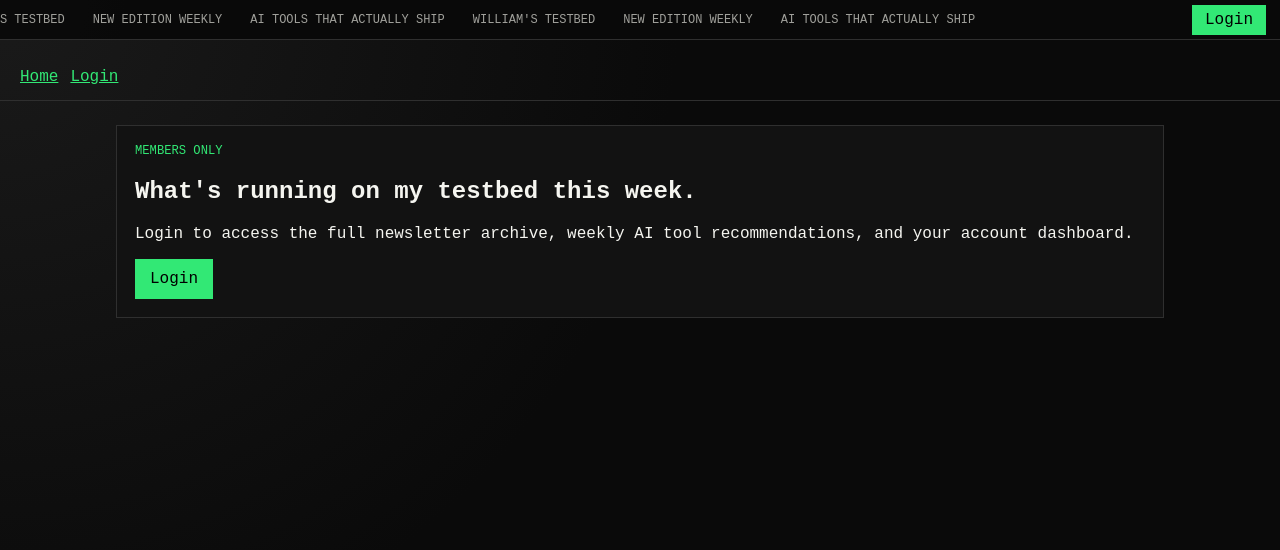
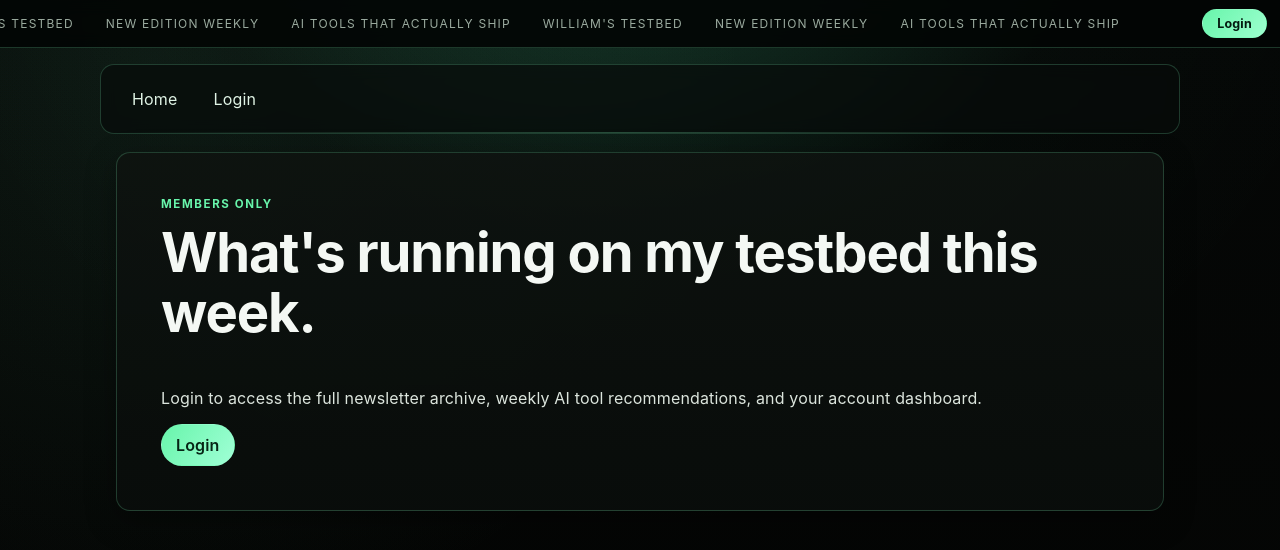
Before and after one commit to wdorman-tech/williams-testbed-newsletter, a React (Vite) app: page / in a window 1280 px wide. Shown: the top 550 px of the page. Built offline with nearby package versions, Linux system fonts and the light colour scheme; no server answers.

Commit message:
updated ui a little bit

```diff
--- a/src/components/AppLayout.jsx
+++ b/src/components/AppLayout.jsx
@@ -24,7 +24,7 @@ export default function AppLayout({ children }) {
           </button>
         )}
       </nav>
-      <main className="main-content">{children}</main>
+      <main className="main-content page-surface">{children}</main>
     </div>
   );
 }
--- a/src/pages/ArchivePage.jsx
+++ b/src/pages/ArchivePage.jsx
@@ -31,8 +31,9 @@ export default function ArchivePage() {
   }
 
   return (
-    <section className="card">
-      <h2>Past Editions</h2>
+    <section className="card reveal">
+      <h2 className="section-title">Past Editions</h2>
+      <p className="section-subtle">Published member editions from previous weeks.</p>
       {error && <p className="message">{error}</p>}
       {!items.length && !error && <p>No newsletters have been published yet.</p>}
       <ul className="list">
--- a/src/pages/LandingPage.jsx
+++ b/src/pages/LandingPage.jsx
@@ -2,7 +2,7 @@ import { Link } from "react-router-dom";
 
 export default function LandingPage() {
   return (
-    <section className="card">
+    <section className="card hero-card reveal">
       <p className="eyebrow">MEMBERS ONLY</p>
       <h1>What's running on my testbed this week.</h1>
       <p>
--- a/src/pages/LoginPage.jsx
+++ b/src/pages/LoginPage.jsx
@@ -44,7 +44,7 @@ export default function LoginPage() {
   };
 
   return (
-    <section className="card narrow">
+    <section className="card narrow reveal">
       <h2>{mode === "login" ? "Login" : "Create account"}</h2>
       <form onSubmit={handleSubmit} className="form-grid">
         <input
--- a/src/pages/NewsletterPage.jsx
+++ b/src/pages/NewsletterPage.jsx
@@ -54,7 +54,7 @@ export default function NewsletterPage() {
   }
 
   return (
-    <article className="card">
+    <article className="card reveal">
       <h2>{item.title}</h2>
       <p className="muted">{item.summary}</p>
       <button type="button" className="button" onClick={copyLink}>
--- a/src/pages/SettingsPage.jsx
+++ b/src/pages/SettingsPage.jsx
@@ -48,7 +48,7 @@ export default function SettingsPage() {
   };
 
   return (
-    <section className="card narrow">
+    <section className="card narrow reveal">
       <h2>Settings</h2>
       <form className="form-grid" onSubmit={save}>
         <label>
--- a/src/pages/ToolRecommendationsPage.jsx
+++ b/src/pages/ToolRecommendationsPage.jsx
@@ -22,7 +22,7 @@ export default function ToolRecommendationsPage() {
   }, []);
 
   return (
-    <section className="card">
+    <section className="card reveal">
       <h2>My Tool Recommendations</h2>
       {error && <p className="message">{error}</p>}
       {!item && !error && <p>No recommendations published this week yet.</p>}
--- a/src/styles.css
+++ b/src/styles.css
@@ -1,30 +1,70 @@
 :root {
-  --bg: #0a0a0a;
-  --panel: #121212;
-  --line: #2f2f2f;
-  --text: #f5f5f0;
-  --muted: #a0a09b;
-  --accent: #32e875;
+  --bg: #040504;
+  --bg-elevated: #0b0d0b;
+  --panel: rgba(11, 16, 13, 0.86);
+  --panel-solid: #0f1512;
+  --line: rgba(132, 255, 191, 0.2);
+  --line-strong: rgba(132, 255, 191, 0.42);
+  --text: #f4f8f4;
+  --muted: #9bab9f;
+  --accent: #68f5ab;
+  --accent-strong: #85ffd0;
+  --danger: #ff8f8f;
+  --radius: 14px;
+  --radius-sm: 10px;
+  --shadow: 0 10px 30px rgba(0, 0, 0, 0.35);
+  --ease-lux: cubic-bezier(0.19, 1, 0.22, 1);
 }
 
-* {
+*,
+*::before,
+*::after {
   box-sizing: border-box;
+}
+
+html,
+body,
+#root {
+  min-height: 100%;
 }
 
 body {
   margin: 0;
-  background: radial-gradient(circle at top left, #1a1a1a 0%, var(--bg) 45%);
   color: var(--text);
-  font-family: "Courier New", Courier, monospace;
+  font-family: Inter, "Segoe UI", sans-serif;
+  letter-spacing: 0.01em;
+  background:
+    radial-gradient(circle at 50% -28%, rgba(85, 255, 182, 0.28) 0%, rgba(85, 255, 182, 0.02) 40%, transparent 64%),
+    radial-gradient(circle at 12% 8%, rgba(87, 178, 132, 0.1) 0%, transparent 44%),
+    linear-gradient(180deg, #050706 0%, var(--bg) 100%);
+}
+
+body::before {
+  content: "";
+  position: fixed;
+  inset: 0;
+  pointer-events: none;
+  background-image: radial-gradient(rgba(245, 255, 250, 0.07) 0.45px, transparent 0.45px);
+  background-size: 3px 3px;
+  opacity: 0.22;
+  mix-blend-mode: soft-light;
+  z-index: 0;
 }
 
 a {
-  color: var(--accent);
+  color: var(--accent-strong);
+  transition: color 180ms var(--ease-lux);
+}
+
+a:hover {
+  color: #c6ffe3;
 }
 
 .app-shell {
+  position: relative;
+  z-index: 1;
   min-height: 100vh;
-  padding-top: 54px;
+  padding-top: 64px;
 }
 
 .top-banner {
@@ -32,9 +72,10 @@ a {
   top: 0;
   left: 0;
   width: 100%;
-  height: 40px;
+  height: 48px;
   border-bottom: 1px solid var(--line);
-  background: rgba(10, 10, 10, 0.96);
+  background: rgba(3, 6, 5, 0.92);
+  backdrop-filter: blur(8px);
   display: flex;
   align-items: center;
   justify-content: space-between;
@@ -44,12 +85,14 @@ a {
 
 .ticker-track {
   display: flex;
-  gap: 28px;
+  gap: 32px;
   white-space: nowrap;
-  padding-left: 14px;
+  padding-left: 16px;
   animation: ticker 24s linear infinite;
   color: var(--muted);
   font-size: 0.75rem;
+  letter-spacing: 0.1em;
+  text-transform: uppercase;
 }
 
 @keyframes ticker {
@@ -63,75 +106,166 @@ a {
 
 .banner-login-button {
   margin-right: 14px;
-  color: #000;
-  background: var(--accent);
-  padding: 5px 12px;
+  border-radius: 999px;
+  color: #03190f;
+  background: linear-gradient(130deg, var(--accent) 0%, #9dffcf 100%);
+  padding: 6px 14px;
+  font-size: 0.78rem;
+  font-weight: 700;
   text-decoration: none;
   border: 1px solid transparent;
+  transition: transform 180ms var(--ease-lux), box-shadow 180ms var(--ease-lux);
 }
 
 .banner-login-button:hover {
-  transform: translateY(-1px);
+  transform: translateY(-1px) scale(1.01);
+  box-shadow: 0 8px 18px rgba(104, 245, 171, 0.28);
 }
 
 .nav-row {
   display: flex;
   flex-wrap: wrap;
-  gap: 12px;
-  padding: 14px 20px;
-  border-bottom: 1px solid var(--line);
+  gap: 14px;
+  padding: 16px 20px;
+  margin: 0 auto;
+  width: min(1080px, calc(100% - 32px));
+  border: 1px solid var(--line);
+  border-radius: var(--radius);
+  background: rgba(8, 12, 10, 0.72);
+  backdrop-filter: blur(8px);
+}
+
+.nav-row a,
+.nav-row .link-like {
+  color: #dff3e5;
+  text-decoration: none;
+  padding: 7px 10px;
+  border-radius: 999px;
+  border: 1px solid transparent;
+  transition: border-color 160ms var(--ease-lux), color 160ms var(--ease-lux), background-color 160ms var(--ease-lux);
+}
+
+.nav-row a:hover,
+.nav-row .link-like:hover {
+  color: #e9fff1;
+  border-color: var(--line);
+  background-color: rgba(104, 245, 171, 0.08);
 }
 
 .main-content {
   max-width: 1080px;
-  margin: 24px auto 0;
+  margin: 18px auto 0;
   padding: 0 16px 36px;
+  display: grid;
+  gap: 16px;
+}
+
+.page-surface {
+  position: relative;
+}
+
+.page-surface::after {
+  content: "";
+  position: absolute;
+  inset: -20px 0 auto;
+  height: 1px;
+  background: linear-gradient(90deg, transparent 0%, rgba(132, 255, 191, 0.32) 48%, transparent 100%);
+  opacity: 0.8;
+  pointer-events: none;
 }
 
 .card {
-  background: var(--panel);
+  background: linear-gradient(180deg, rgba(14, 19, 16, 0.9), rgba(9, 13, 11, 0.94));
   border: 1px solid var(--line);
-  padding: 18px;
+  border-radius: var(--radius);
+  padding: 20px;
+  box-shadow: var(--shadow);
 }
 
 .card.narrow {
-  max-width: 520px;
+  max-width: 560px;
+}
+
+.hero-card {
+  padding: clamp(24px, 4vw, 44px);
 }
 
 .eyebrow {
   color: var(--accent);
   margin-top: 0;
-  font-size: 0.76rem;
+  margin-bottom: 12px;
+  font-size: 0.72rem;
+  letter-spacing: 0.14em;
+  text-transform: uppercase;
+  font-weight: 700;
+}
+
+h1,
+h2,
+h3 {
+  margin-top: 0;
+  line-height: 1.1;
+  letter-spacing: -0.02em;
+}
+
+h1 {
+  font-size: clamp(2rem, 5vw, 3.4rem);
+}
+
+h2 {
+  font-size: clamp(1.3rem, 2.4vw, 2rem);
+}
+
+p {
+  color: #dce5dd;
 }
 
 .button-row {
   display: flex;
   gap: 10px;
+  align-items: center;
+  flex-wrap: wrap;
 }
 
 .button {
-  display: inline-block;
+  display: inline-flex;
+  align-items: center;
+  justify-content: center;
+  gap: 8px;
   padding: 10px 14px;
-  border: 1px solid var(--line);
+  border: 1px solid var(--line-strong);
+  border-radius: 999px;
   color: var(--text);
-  background: transparent;
+  background: rgba(255, 255, 255, 0.03);
   text-decoration: none;
   cursor: pointer;
+  font-weight: 600;
+  transition:
+    transform 180ms var(--ease-lux),
+    border-color 180ms var(--ease-lux),
+    box-shadow 180ms var(--ease-lux),
+    background-color 180ms var(--ease-lux);
 }
 
 .button.primary {
-  background: var(--accent);
-  color: #000;
+  background: linear-gradient(125deg, var(--accent) 0%, #a0ffd6 100%);
+  color: #062415;
   border-color: transparent;
 }
 
 .button:hover {
   transform: translateY(-1px);
+  border-color: rgba(171, 255, 215, 0.8);
+  box-shadow: 0 8px 18px rgba(0, 0, 0, 0.25);
+}
+
+.button.primary:hover {
+  box-shadow: 0 10px 20px rgba(98, 237, 167, 0.32);
 }
 
 .form-grid {
   display: grid;
-  gap: 10px;
+  gap: 12px;
 }
 
 input,
@@ -139,18 +273,42 @@ select,
 textarea {
   width: 100%;
   border: 1px solid var(--line);
-  background: #0f0f0f;
+  border-radius: var(--radius-sm);
+  background: rgba(4, 8, 6, 0.82);
   color: var(--text);
-  padding: 10px;
+  padding: 11px 12px;
   font: inherit;
+  transition: border-color 160ms var(--ease-lux), box-shadow 160ms var(--ease-lux);
+}
+
+input:focus-visible,
+select:focus-visible,
+textarea:focus-visible,
+.button:focus-visible,
+.link-like:focus-visible,
+a:focus-visible {
+  outline: none;
+  border-color: var(--accent-strong);
+  box-shadow: 0 0 0 3px rgba(104, 245, 171, 0.16);
+}
+
+label {
+  display: grid;
+  gap: 6px;
+  color: #d0dbd1;
 }
 
 .message {
-  color: var(--accent);
+  color: var(--accent-strong);
+  font-weight: 600;
 }
 
 .muted {
   color: var(--muted);
+}
+
+.error {
+  color: var(--danger);
 }
 
 .grid-two {
@@ -167,9 +325,9 @@ textarea {
 .list {
   list-style: none;
   padding: 0;
-  margin: 12px 0 0;
+  margin: 14px 0 0;
   display: grid;
-  gap: 8px;
+  gap: 9px;
 }
 
 .list li {
@@ -178,7 +336,15 @@ textarea {
   justify-content: space-between;
   gap: 12px;
   border: 1px solid var(--line);
-  padding: 8px;
+  border-radius: 10px;
+  padding: 9px 11px;
+  background: rgba(2, 6, 4, 0.5);
+  transition: border-color 160ms var(--ease-lux), transform 160ms var(--ease-lux);
+}
+
+.list li:hover {
+  border-color: var(--line-strong);
+  transform: translateY(-1px);
 }
 
 .list small {
@@ -188,10 +354,16 @@ textarea {
 .link-like {
   border: none;
   background: transparent;
-  color: var(--accent);
+  color: var(--accent-strong);
   padding: 0;
   cursor: pointer;
   font: inherit;
+  font-weight: 600;
+  transition: color 180ms var(--ease-lux), opacity 180ms var(--ease-lux);
+}
+
+.link-like:hover {
+  color: #d2ffe8;
 }
 
 .checkbox-row {
@@ -206,5 +378,60 @@ textarea {
 
 .newsletter-body {
   white-space: pre-wrap;
-  line-height: 1.5;
+  line-height: 1.65;
 }
+
+.section-title {
+  margin-bottom: 8px;
+}
+
+.section-subtle {
+  color: var(--muted);
+  margin-top: 0;
+}
+
+.reveal {
+  opacity: 0;
+  transform: translateY(12px);
+  animation: revealUp 420ms var(--ease-lux) forwards;
+}
+
+.reveal.delay-1 {
+  animation-delay: 40ms;
+}
+
+.reveal.delay-2 {
+  animation-delay: 90ms;
+}
+
+@keyframes revealUp {
+  to {
+    opacity: 1;
+    transform: translateY(0);
+  }
+}
+
+@media (max-width: 780px) {
+  .top-banner {
+    height: 44px;
+  }
+
+  .app-shell {
+    padding-top: 58px;
+  }
+
+  .nav-row {
+    width: calc(100% - 22px);
+    padding: 12px;
+    gap: 10px;
+  }
+
+  .main-content {
+    margin-top: 12px;
+    padding: 0 11px 26px;
+  }
+
+  .card {
+    padding: 16px;
+  }
+}
```
Also changed, not shown: src/pages/AdminPage.jsx (+4 -4 lines), src/pages/DashboardPage.jsx (+4 -4 lines).
